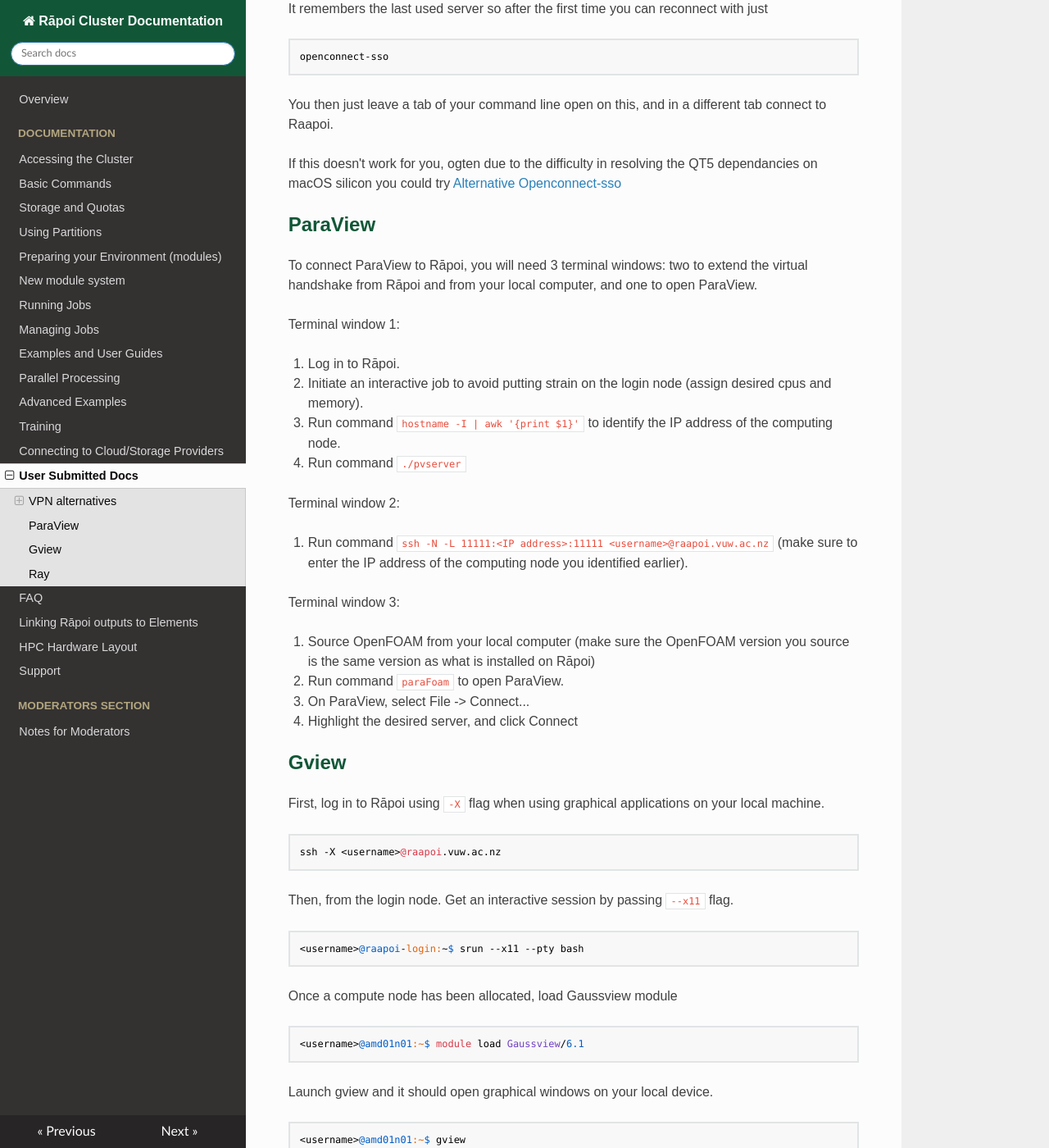
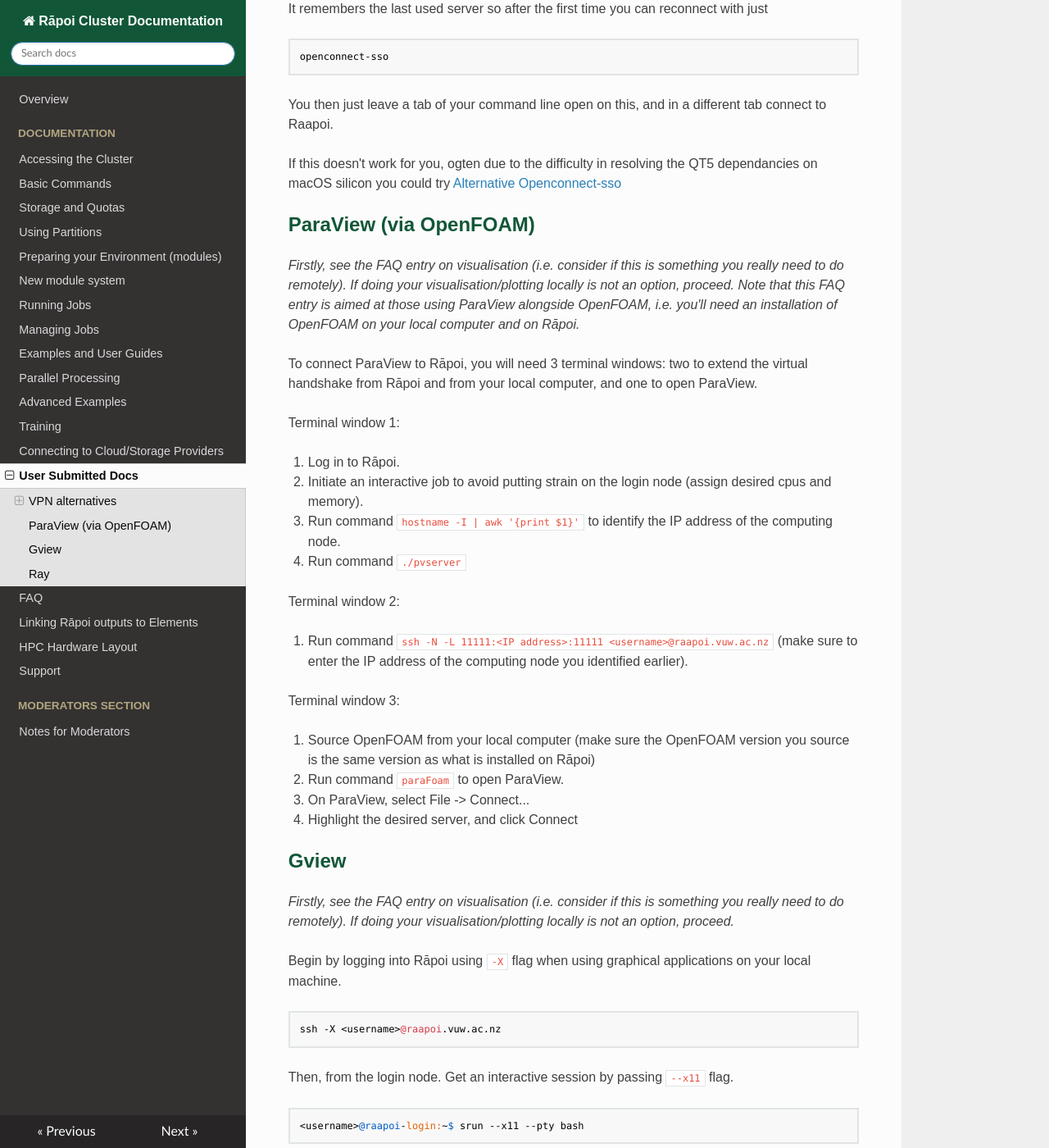
Before and after one commit to vuw-research-computing/raapoi-docs, an MkDocs documentation site: the page built from docs/usersub.md, in a window 1280 px wide and 1400 px high, scrolled down 1409 px. Shown: the whole window at 82% size. Built offline with MkDocs 1.6.1, drawn with Linux system fonts in a browser that asks for light colours; nearby versions of some CDN libraries; some web fonts are replaced.

Commit message:
added note to user submitted docs relating to visualisation

````diff
--- a/docs/usersub/gview.md
+++ b/docs/usersub/gview.md
@@ -1,6 +1,8 @@
 ## Gview
 
-First, log in to Rāpoi using ``-X`` flag when using graphical applications on your local machine.
+*Firstly, see the FAQ entry on visualisation (i.e. consider if this is something you really need to do remotely). If doing your visualisation/plotting locally is not an option, proceed.*
+
+Begin by logging into Rāpoi using ``-X`` flag when using graphical applications on your local machine.
 
 ```bash
 ssh -X <username>@raapoi.vuw.ac.nz
--- a/docs/usersub/paraview.md
+++ b/docs/usersub/paraview.md
@@ -1,4 +1,6 @@
-## ParaView
+## ParaView (via OpenFOAM)
+
+*Firstly, see the FAQ entry on visualisation (i.e. consider if this is something you really need to do remotely). If doing your visualisation/plotting locally is not an option, proceed. Note that this FAQ entry is aimed at those using ParaView alongside OpenFOAM, i.e. you'll need an installation of OpenFOAM on your local computer and on Rāpoi.*
 
 To connect ParaView to Rāpoi, you will need 3 terminal windows: two to extend the virtual handshake from Rāpoi and from your local computer, and one to open ParaView.
 
````
